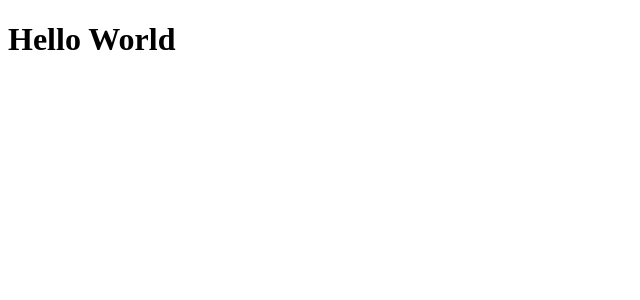
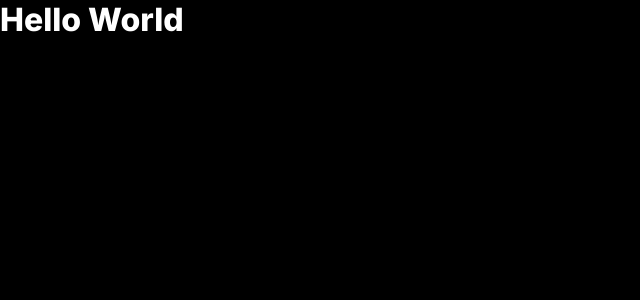
Before and after one commit to MatheusPires99/next-conf, a Next.js app: page / in a window 1280 px wide. Shown: the top 300 px of the page, without its empty margins (0-640 px from the left). Built offline with nearby package versions, Linux system fonts and the light colour scheme.

Commit message:
feat: create styled-components config

```diff
--- /dev/null
+++ b/babel.config.js
@@ -0,0 +1,7 @@
+module.exports = {
+  presets: ["next/babel"],
+  plugins: [
+    ["styled-components", { "ssr": true }],
+    // "inline-react-svg"
+  ]
+};
--- a/package.json
+++ b/package.json
@@ -10,11 +10,13 @@
   "dependencies": {
     "next": "9.5.2",
     "react": "16.13.1",
-    "react-dom": "16.13.1"
+    "react-dom": "16.13.1",
+    "styled-components": "^5.1.1"
   },
   "devDependencies": {
     "@types/node": "^14.6.0",
     "@types/react": "^16.9.48",
+    "@types/styled-components": "^5.1.2",
     "@typescript-eslint/eslint-plugin": "^3.10.1",
     "@typescript-eslint/parser": "^3.10.1",
     "eslint": "^7.7.0",
--- a/pages/_app.tsx
+++ /dev/null
@@ -1,8 +0,0 @@
-import React from 'react';
-import { AppProps } from 'next/app';
-
-const MyApp: React.FC<AppProps> = ({ Component, pageProps }) => {
-  return <Component {...pageProps} />;
-};
-
-export default MyApp;
--- /dev/null
+++ b/src/pages/_app.tsx
@@ -0,0 +1,17 @@
+import React from 'react';
+import { AppProps } from 'next/app';
+import { ThemeProvider } from 'styled-components';
+
+import GlobalStyles from '../styles/global';
+import theme from '../styles/theme';
+
+const MyApp: React.FC<AppProps> = ({ Component, pageProps }) => {
+  return (
+    <ThemeProvider theme={theme}>
+      <GlobalStyles />
+      <Component {...pageProps} />
+    </ThemeProvider>
+  );
+};
+
+export default MyApp;
--- /dev/null
+++ b/src/pages/_document.tsx
@@ -0,0 +1,60 @@
+import React from 'react';
+import Document, {
+  DocumentInitialProps,
+  DocumentContext,
+  Html,
+  Head,
+  Main,
+  NextScript,
+} from 'next/document';
+import { ServerStyleSheet } from 'styled-components';
+
+export default class MyDocument extends Document {
+  static async getInitialProps(
+    ctx: DocumentContext,
+  ): Promise<DocumentInitialProps> {
+    const sheet = new ServerStyleSheet();
+    const originalRenderPage = ctx.renderPage;
+
+    try {
+      ctx.renderPage = () =>
+        originalRenderPage({
+          enhanceApp: App => props => sheet.collectStyles(<App {...props} />),
+        });
+
+      const initialProps = await Document.getInitialProps(ctx);
+      return {
+        ...initialProps,
+        styles: (
+          <>
+            {initialProps.styles}
+            {sheet.getStyleElement()}
+          </>
+        ),
+      };
+    } finally {
+      sheet.seal();
+    }
+  }
+
+  render(): JSX.Element {
+    return (
+      <Html lang="pt">
+        <Head>
+          <meta charSet="utf-8" />
+
+          <link
+            href="https://fonts.googleapis.com/css2?family=Inter:wght@400;800&display=swap"
+            rel="stylesheet"
+          />
+
+          <link rel="icon" href="https://rocketseat.com.br/favicon.ico" />
+        </Head>
+        <body>
+          <Main />
+          <NextScript />
+        </body>
+      </Html>
+    );
+  }
+}
--- /dev/null
+++ b/src/styles/global.ts
@@ -0,0 +1,40 @@
+import { createGlobalStyle } from 'styled-components';
+
+export default createGlobalStyle`
+  * {
+    margin: 0;
+    padding: 0;
+    outline: 0;
+    box-sizing: border-box
+  }
+
+  *:focus {
+    outline: 0;
+  }
+
+  html, body, #root {
+    height: 100%;
+  }
+
+  body {
+    background-color: ${({ theme }) => theme.colors.background};
+    color: ${({ theme }) => theme.colors.primary};
+    -webkit-font-smoothing: antialiased;
+  }
+
+  body, input, button {
+    font: 400 16px Inter, sans-serif;
+  }
+
+  button {
+    cursor: pointer;
+  }
+
+  a {
+    text-decoration: none;
+  }
+
+  ul {
+    list-style: none;
+  }
+`;
--- /dev/null
+++ b/src/styles/theme.ts
@@ -0,0 +1,9 @@
+const theme = {
+  colors: {
+    background: '#000',
+    primary: '#FFF',
+    secundary: '#8A8F98',
+  },
+};
+
+export default theme;
```
Also changed, not shown: src/styles/styled.d.ts (added, +10 -0 lines), src/pages/index.tsx (renamed from pages/index.tsx), 1 other file (tests, documents, lock files or other folders).
